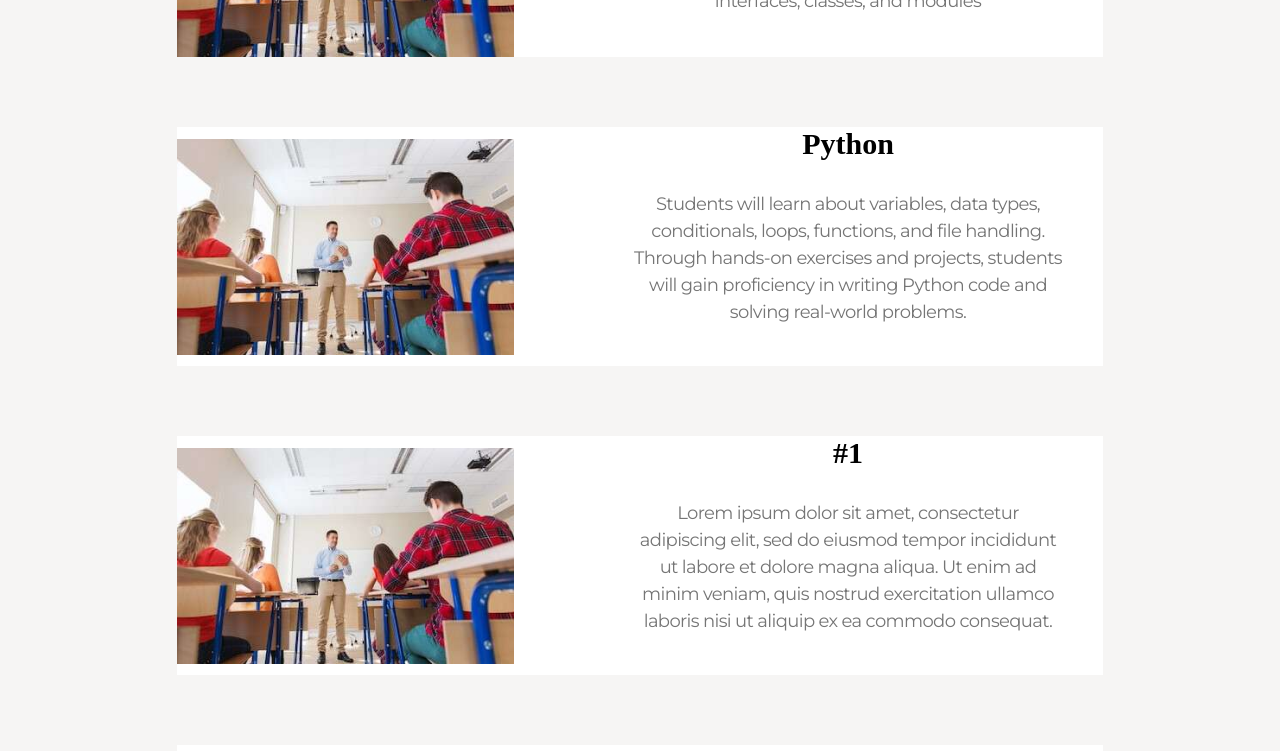
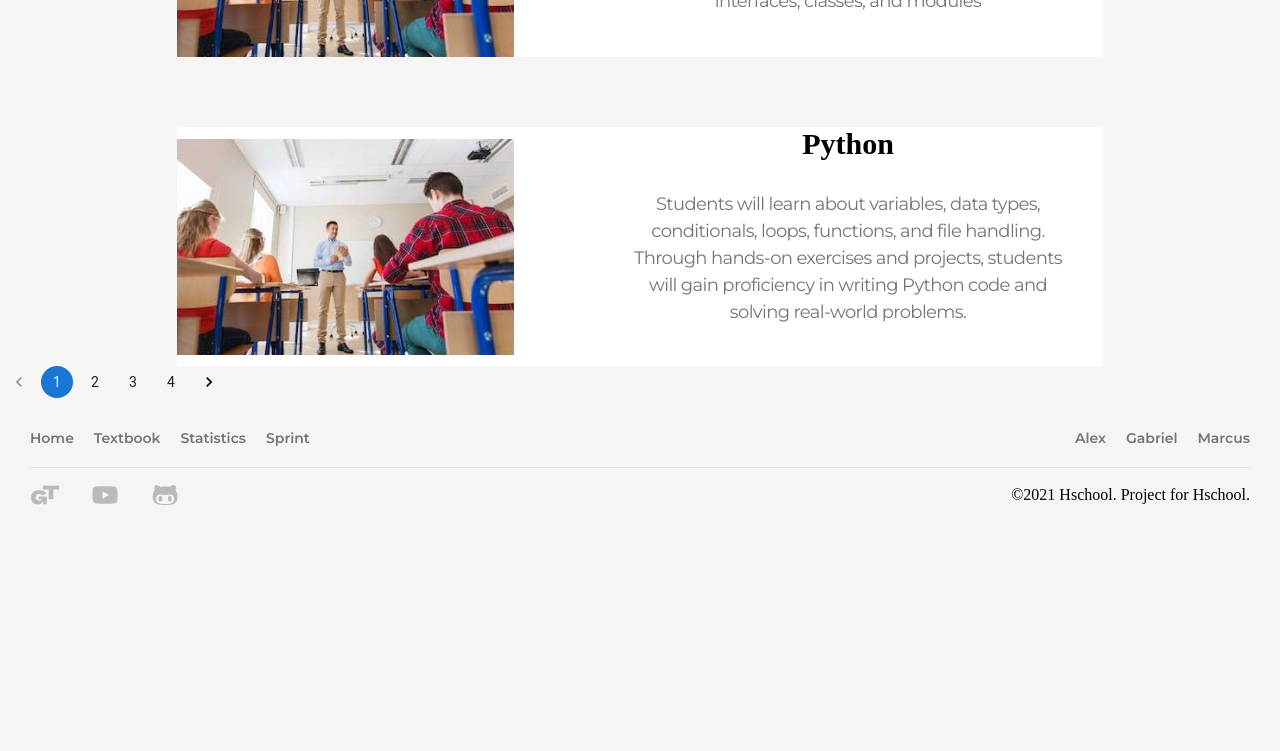
Before and after one commit to honeymirara/educational-platform, a React (Create React App) app in the folder client/: page /student in a window 1280 px wide. Shown: the part 618-1369 px from the top of the page. After the commit the page ends 1150 px from the top, so only its background shows below. Built offline with nearby package versions, Linux system fonts and the light colour scheme; a web font is replaced by a local one.

Commit message:
add-pagination to studentPage

```diff
--- a/client/package.json
+++ b/client/package.json
@@ -3,6 +3,10 @@
   "version": "0.1.0",
   "private": true,
   "dependencies": {
+    "@emotion/react": "^11.11.1",
+    "@emotion/styled": "^11.11.0",
+    "@mui/icons-material": "^5.14.9",
+    "@mui/material": "^5.14.10",
     "@testing-library/jest-dom": "^5.17.0",
     "@testing-library/react": "^13.4.0",
     "@testing-library/user-event": "^13.5.0",
--- a/client/src/page/CoursePage/CoursePage.js
+++ b/client/src/page/CoursePage/CoursePage.js
@@ -4,6 +4,8 @@ import arr from '../../storage/course.json';
 import Header from '../../components/Header/Header'
 import Footer from '../../components/Footer/Footer'
 import style from './style.module.css';
+
+
 
 
 export default function CoursePage() {
@@ -42,7 +44,6 @@ export default function CoursePage() {
                 </div>
             </div>
 
-
             <Footer />
         </>
     )
--- a/client/src/page/StudentPage/StudentPage.js
+++ b/client/src/page/StudentPage/StudentPage.js
@@ -3,8 +3,28 @@ import Footer from '../../components/Footer/Footer'
 import style from './style.module.css';
 import { Link } from "react-router-dom";
 import arr from '../../storage/course.json';
+import { Pagination } from '@mui/material';
+import { useState, useEffect } from 'react';
+
+
 
 export default function StudentPage() {
+    const [elements, setElements] = useState([]);
+    const [currentPage, setCurrentPage] = useState(1);
+    const elementsPerPage = 3;
+
+    useEffect(() =>
+        setElements(arr), [currentPage])
+
+    const indexLastElement = currentPage * elementsPerPage; //1*3, 2*3, 3*3
+    const indexFirstElement = indexLastElement - elementsPerPage; //3-3, 6-3, 9-3
+    const currentElements = elements.slice(indexFirstElement, indexLastElement); //slice(0,3); 3,6; 6,9
+
+    function updateData(event, page) {
+        console.log(page);
+        setCurrentPage(page);
+    }
+
     return (
         <>
             <Header />
@@ -14,7 +34,7 @@ export default function StudentPage() {
                 </div>
                 <div className={style.list}>
                     {
-                        arr.map((el) => (
+                        currentElements.map((el, index) => (
                             <Link to={`/course/${el.id}`}>
                                 <div className={style.courseContainer}>
                                     <div className={style.imageCourse1}></div>
@@ -25,16 +45,22 @@ export default function StudentPage() {
                                 </div>
                             </Link>
                         )
-                        )
-                    }
+                    )}
                 </div>
 
                 <h1></h1>
             </div>
+            <div className={style.pagination}>
+            <Pagination
+                value={currentPage}
+                onChange={updateData}
+                count={Math.ceil(arr.length / elementsPerPage)}
+                color="primary"
+                hideNextButton={false}
+            />
+            </div>
+
             <Footer />
-
-
         </>
-
     )
 }
```
Also changed, not shown: client/src/page/CoursePage/style.module.css (line endings or trailing spaces), 1 other file (tests, documents, lock files or other folders).
